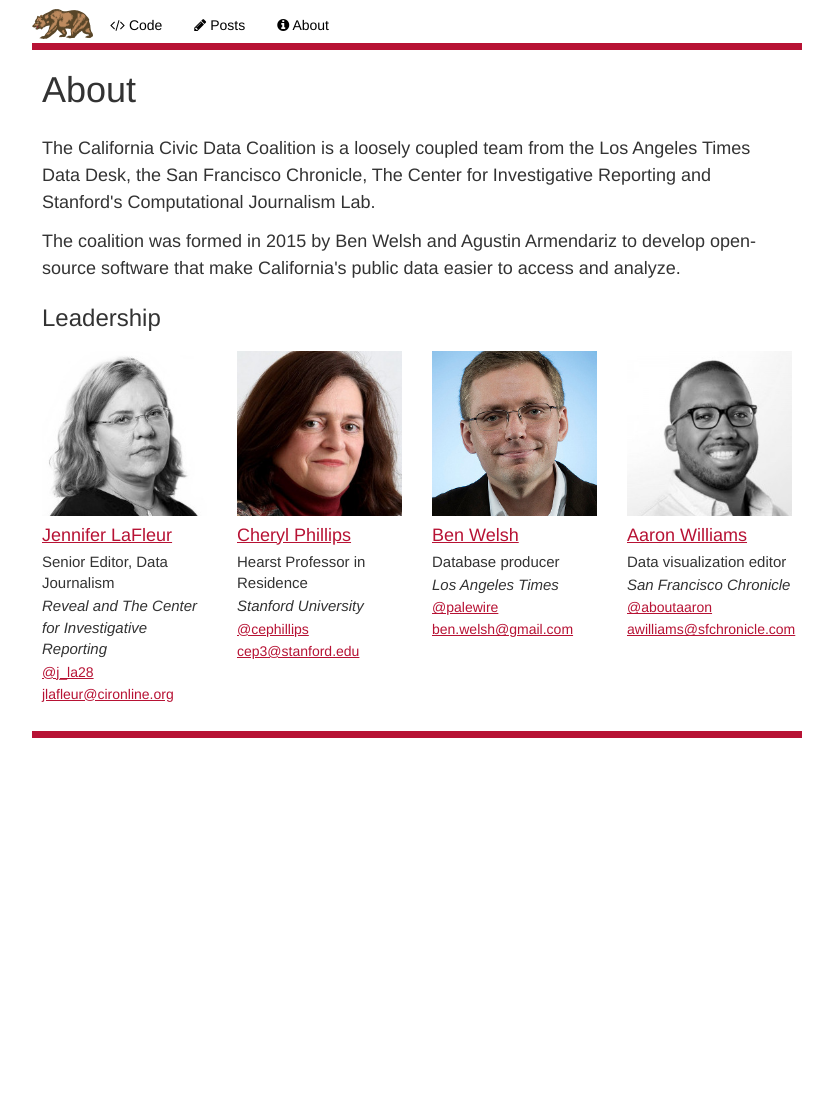
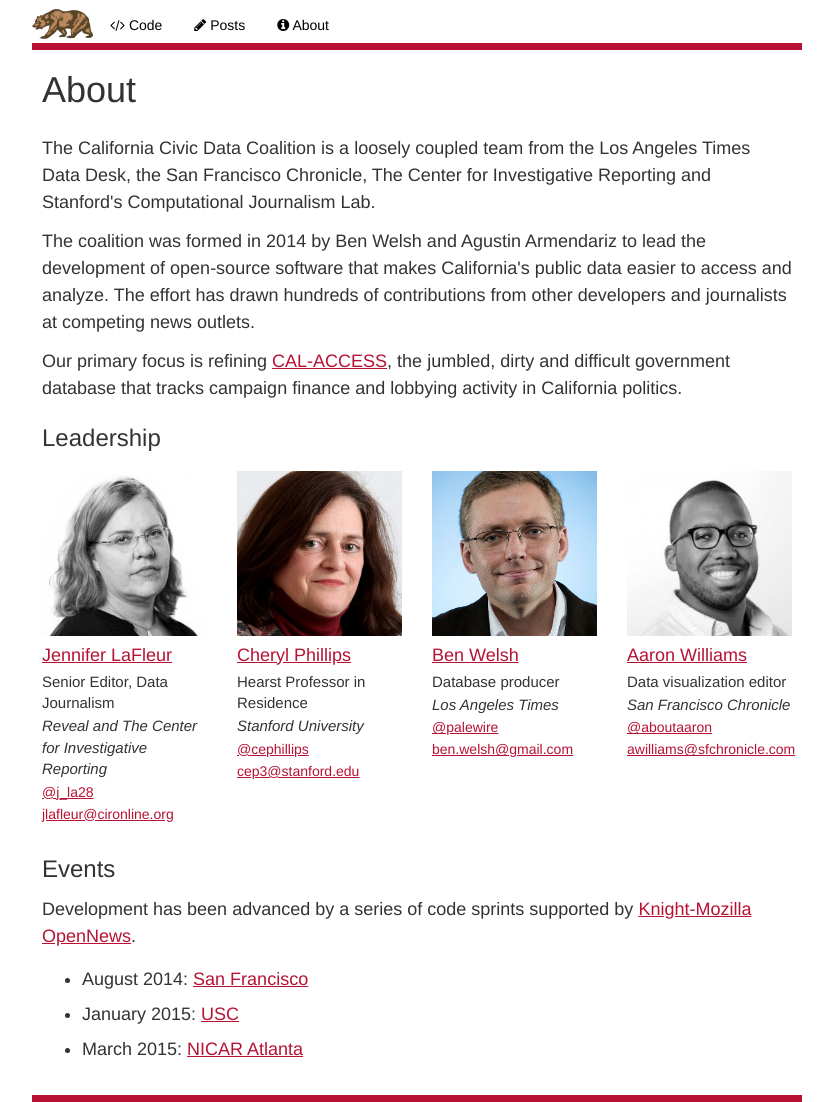
Before and after one commit to palewire/californiacivicdata.org, a Jekyll site: the page built from about/index.html, in a window 1280 px wide. Shown: the whole page, without its empty margins (223-1056 px from the left). Built offline with Jekyll 4.4.1, drawn with Linux system fonts in a browser that asks for light colours; before the commit the page ends 900 px from its top, so only the background shows below that.

Commit message:
Added events

```diff
--- a/about/index.html
+++ b/about/index.html
@@ -44,10 +44,17 @@
 </p>
 
 <p>
-    The coalition was formed in 2015 by Ben Welsh
-    and Agustin Armendariz to develop open-source software
-    that make California's public data easier to access
-    and analyze.
+    The coalition was formed in 2014 by Ben Welsh
+    and Agustin Armendariz to lead the development of open-source software
+    that makes California's public data easier to access
+    and analyze. The effort has drawn hundreds of contributions
+    from other developers and journalists at competing news outlets.
+</p>
+
+<p>
+    Our primary focus is refining <a href="http://cal-access.ss.ca.gov/">CAL-ACCESS</a>, the
+    jumbled, dirty and difficult government database that tracks
+    campaign finance and lobbying activity in California politics.
 </p>
 
 <h3>Leadership</h3>
@@ -72,3 +79,16 @@
     </div>
 {% endfor %}
 </div>
+
+<h3>Events</h3>
+
+<p>
+    Development has been advanced by a series of code sprints
+    supported by <a href="http://opennews.org/">Knight-Mozilla OpenNews</a>.
+</p>
+
+<ul class="bullets">
+    <li>August 2014: <a href="https://source.opennews.org/en-US/articles/introducing-california-civic-data-coalition/">San Francisco</a></li>
+    <li>January 2015: <a href="http://www.californiacivicdata.org/2015/02/17/opennews-scrapers/">USC</a></li>
+    <li>March 2015: <a href="http://www.californiacivicdata.org/2015/03/11/code-rush-recap/">NICAR Atlanta</a></li>
+</ul>
--- a/css/main.css
+++ b/css/main.css
@@ -10,6 +10,11 @@
 }
 a:hover{
     color:#d87d85;
+}
+ul.bullets li {
+    font-size: 18px;
+    line-height: 27px;
+    padding: 4px 0;
 }
 table {
     font-size:13px;
```
